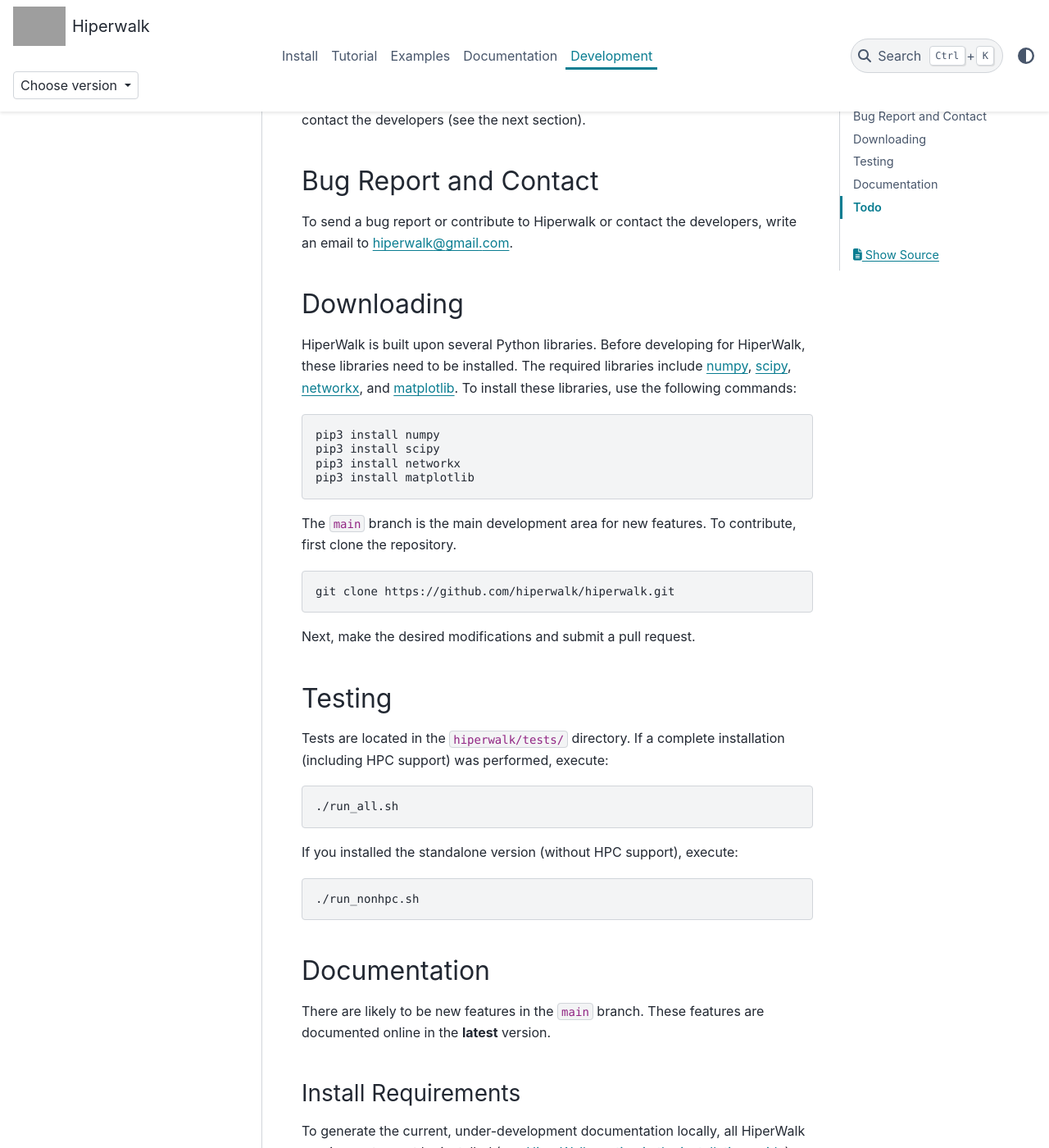
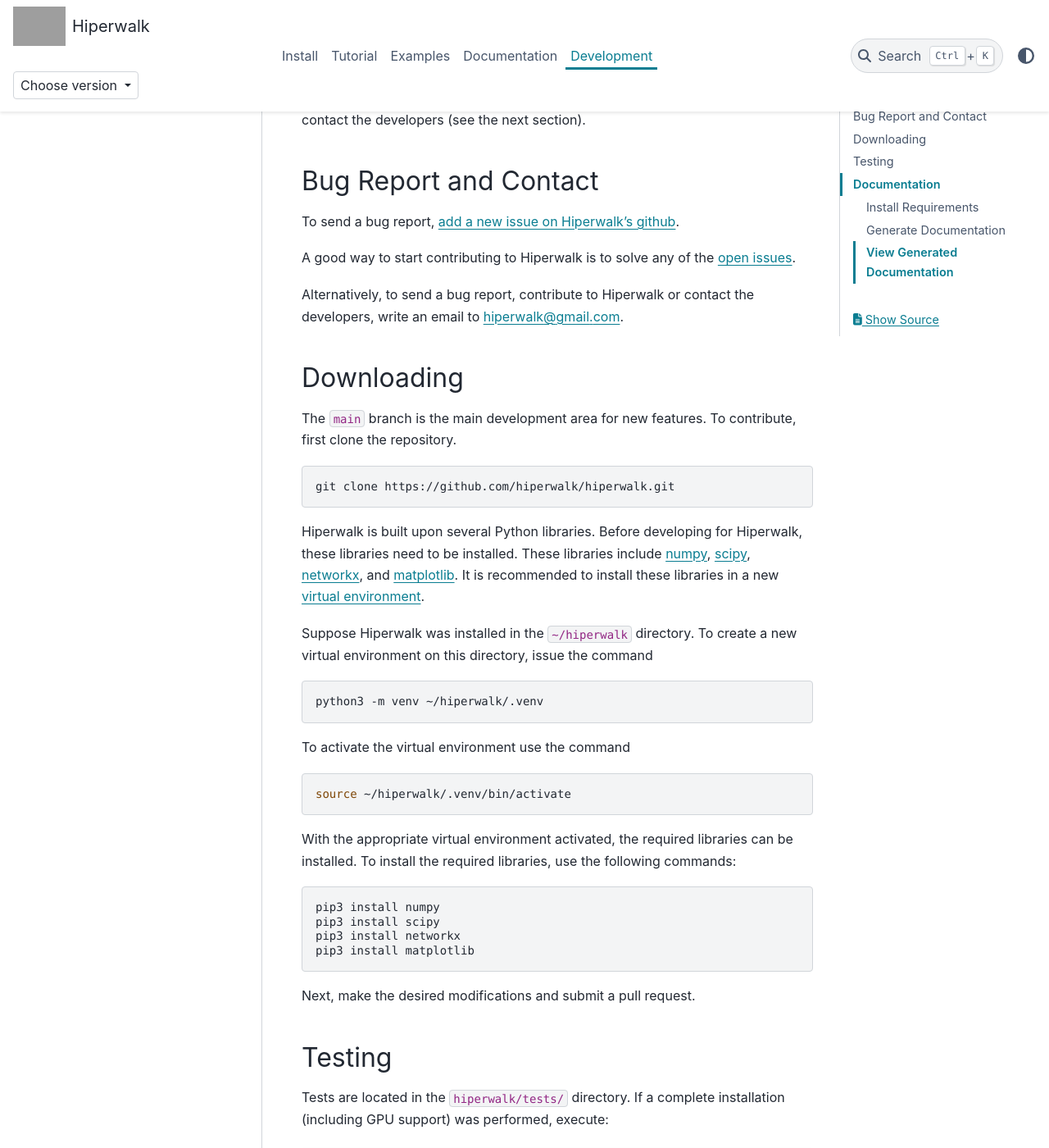
Before and after one commit to hiperwalk/hiperwalk, a Sphinx documentation site: the page built from docs/development/index.rst, in a window 1280 px wide and 1400 px high, scrolled down 228 px. Shown: the whole window at 82% size. Built offline with Sphinx 7.4.7 and the PyData theme 0.15.4, drawn with Linux system fonts in a browser that asks for light colours; some of the changed text lies outside the part shown; grey boxes are pictures that could not be loaded.

Commit message:
Update Docs: Development

```diff
--- a/docs/development/index.rst
+++ b/docs/development/index.rst
@@ -14,21 +14,53 @@
 Bug Report and Contact
 ======================
 
-To send a bug report or
+To send a bug report, `add a new issue on Hiperwalk's github
+<https://github.com/hiperwalk/hiperwalk/issues/new>`_.
+
+A good way to start contributing to Hiperwalk is to solve any of the
+`open issues <https://github.com/hiperwalk/hiperwalk/issues>`_.
+
+Alternatively, to send a bug report,
 contribute to Hiperwalk or contact the developers,
 write an email to hiperwalk@gmail.com.
 
 Downloading
 ===========
 
-HiperWalk is built upon several Python libraries.
-Before developing for HiperWalk, these libraries need to be installed.
-The required libraries include
+The ``main`` branch is the main development area for new features.
+To contribute, first clone the repository.
+
+.. code-block:: shell
+
+    git clone https://github.com/hiperwalk/hiperwalk.git
+
+Hiperwalk is built upon several Python libraries.
+Before developing for Hiperwalk, these libraries need to be installed.
+These libraries include
 `numpy <https://numpy.org/>`_,
 `scipy <https://scipy.org/>`_,
 `networkx <https://networkx.org/>`_, and
 `matplotlib <https://matplotlib.org/>`_.
-To install these libraries, use the following commands:
+It is recommended to install these libraries in a new `virtual environment
+<https://packaging.python.org/en/latest/guides/installing-using-pip-and-virtual-environments/#create-and-use-virtual-environments>`_.
+
+Suppose Hiperwalk was installed in the ``~/hiperwalk`` directory.
+To create a new virtual environment on this directory,
+issue the command
+
+.. code-block:: shell
+
+    python3 -m venv ~/hiperwalk/.venv
+
+To activate the virtual environment use the command
+
+.. code-block:: shell
+
+   source ~/hiperwalk/.venv/bin/activate
+
+With the appropriate virtual environment activated,
+the required libraries can be installed.
+To install the required libraries, use the following commands:
 
 .. code-block:: shell
 
@@ -37,32 +69,30 @@
    pip3 install networkx
    pip3 install matplotlib
 
-The ``main`` branch is the main development area for new features.
-To contribute, first clone the repository.
-
-.. code-block:: shell
-
-    git clone https://github.com/hiperwalk/hiperwalk.git
-
 Next, make the desired modifications and submit a pull request.
 
 Testing
 =======
 
 Tests are located in the ``hiperwalk/tests/`` directory.
-If a complete installation (including HPC support) was performed,
+If a complete installation (including GPU support) was performed,
 execute:
+
+.. warning::
+
+   Do not forget to activate the virtual environment
+   before running the tests.
 
 .. code-block:: shell
 
     ./run_all.sh
 
-If you installed the standalone version (without HPC support),
+If you installed the standalone version (without any HPC support),
 execute:
 
 .. code-block:: shell
 
-    ./run_nonhpc.sh
+    ./run_hpc_none.sh
 
 Documentation
 =============
@@ -74,17 +104,26 @@
 --------------------
 
 To generate the current, under-development documentation locally,
-all HiperWalk requirements must be installed
-(see :ref:`HiperWalk section in the installation guide
+all Hiperwalk requirements must be installed
+(see :ref:`Hiperwalk section in the installation guide
 <docs_hpc_enabled>`).
 
-Assuming that all HiperWalk requirements are installed (see *TODO*),
-the following commands install the remaining documentation-specific requirements.
+Assuming that all Hiperwalk requirements are installed,
+the following commands install the remaining
+documentation-specific requirements.
 
 .. code-block:: shell
 
    sudo apt install python3-sphinx
    sudo apt install graphviz
+
+.. warning::
+
+   Do not forget to activate the virtual environment
+   before installing the following Python packages.
+
+.. code-block:: shell
+
    pip3 install numpydoc
    pip3 install sphinx-autodoc-typehints
    pip3 install pydata-sphinx-theme
@@ -94,6 +133,10 @@
 
 Within the ``hiperwalk/docs/`` directory, execute:
 
+.. warning::
+
+   Do not forget to activate the virtual environment
+   before generating the documentation.
 
 .. code-block:: shell
 
@@ -106,10 +149,3 @@
 is now available for local access. To view (and test) it, open the
 file  ``hiperwalk/docs/build/html/index.html``
 in your preferred browser -- for instance, by double-clicking on it.
-
-Todo
-====
-* More examples
-* Other quantum walk models
-* Releases notes
-* The current version only works with GTK 3.0. Implementation using GTK 4.0 is postponed to the next release.
```
